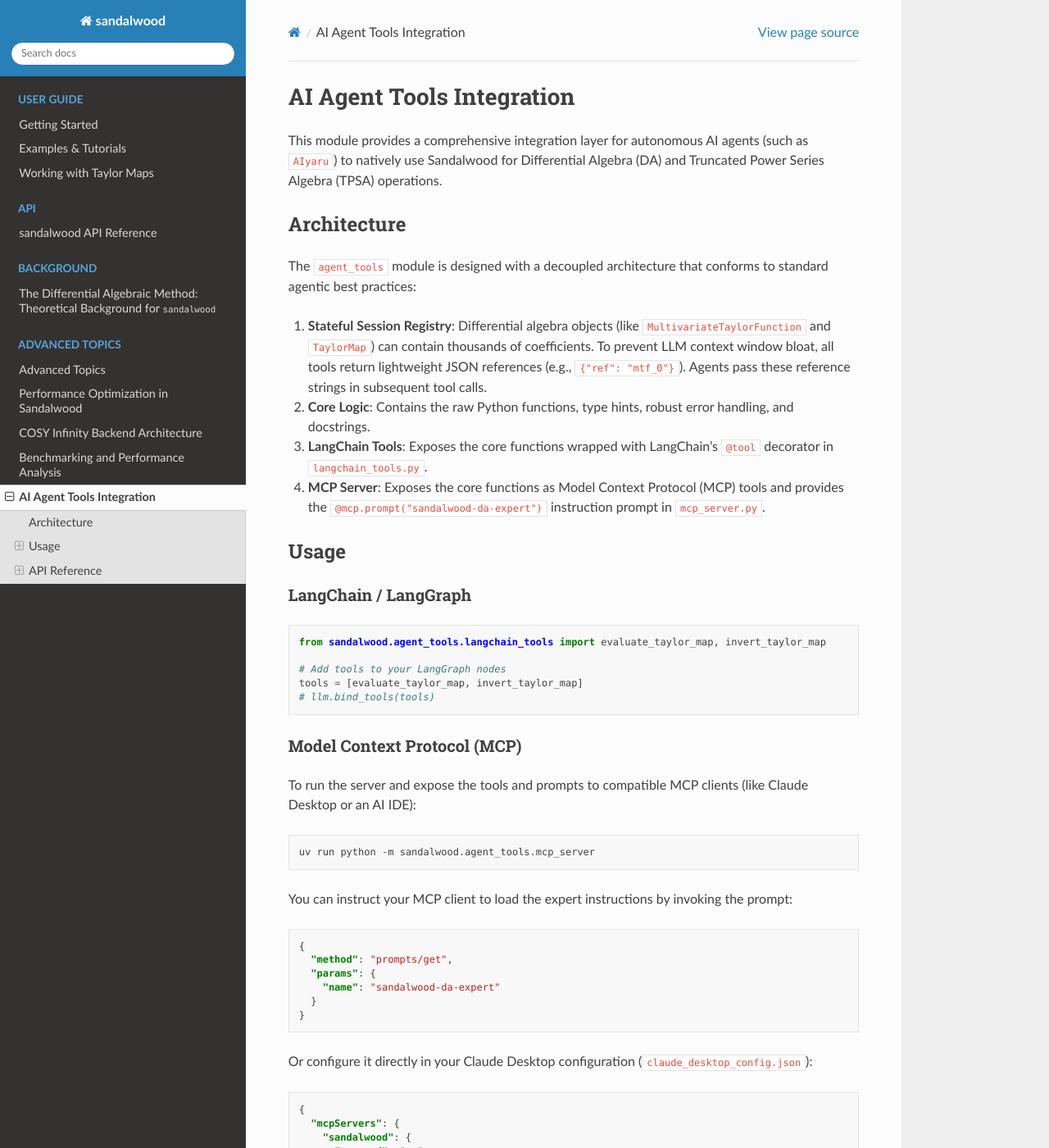
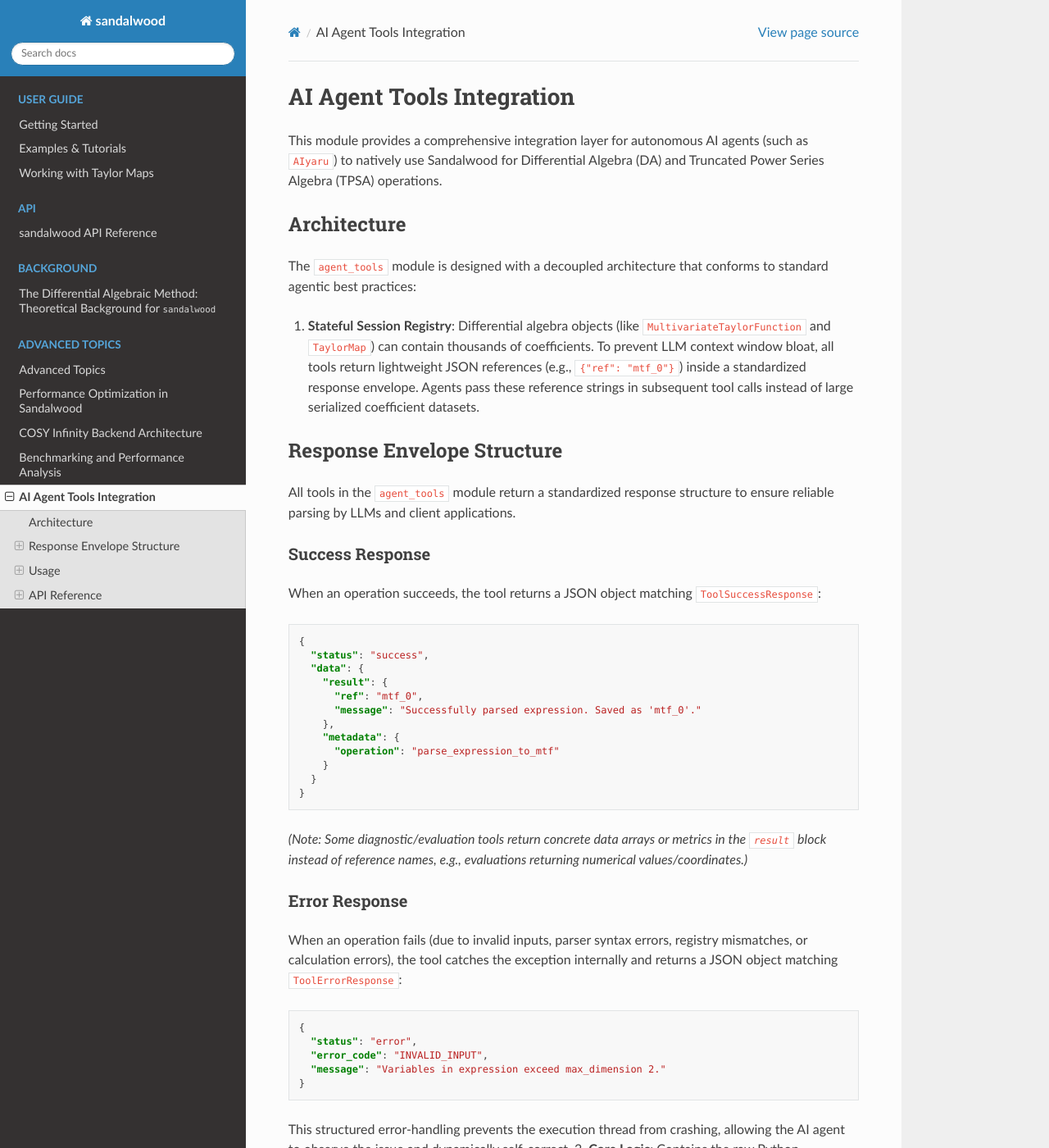
Before and after one commit to shashi-manikonda/sandalwood, a Sphinx documentation site: the page built from docs/agent_tools.md, in a window 1280 px wide and 1400 px high. Shown: the whole window at 82% size. Built offline with Sphinx 7.4.7 and the Read the Docs theme 3.1.0, drawn with Linux system fonts in a browser that asks for light colours; some of the changed text lies outside the part shown.

Commit message:
docs: document standardized tool response envelope structure

````diff
--- a/docs/agent_tools.md
+++ b/docs/agent_tools.md
@@ -6,7 +6,40 @@ This module provides a comprehensive integration layer for autonomous AI agents
 
 The `agent_tools` module is designed with a decoupled architecture that conforms to standard agentic best practices:
 
-1. **Stateful Session Registry**: Differential algebra objects (like `MultivariateTaylorFunction` and `TaylorMap`) can contain thousands of coefficients. To prevent LLM context window bloat, all tools return lightweight JSON references (e.g., `{"ref": "mtf_0"}`). Agents pass these reference strings in subsequent tool calls.
+1. **Stateful Session Registry**: Differential algebra objects (like `MultivariateTaylorFunction` and `TaylorMap`) can contain thousands of coefficients. To prevent LLM context window bloat, all tools return lightweight JSON references (e.g., `{"ref": "mtf_0"}`) inside a standardized response envelope. Agents pass these reference strings in subsequent tool calls instead of large serialized coefficient datasets.
+
+## Response Envelope Structure
+
+All tools in the `agent_tools` module return a standardized response structure to ensure reliable parsing by LLMs and client applications.
+
+### Success Response
+When an operation succeeds, the tool returns a JSON object matching `ToolSuccessResponse`:
+```json
+{
+  "status": "success",
+  "data": {
+    "result": {
+      "ref": "mtf_0",
+      "message": "Successfully parsed expression. Saved as 'mtf_0'."
+    },
+    "metadata": {
+      "operation": "parse_expression_to_mtf"
+    }
+  }
+}
+```
+*(Note: Some diagnostic/evaluation tools return concrete data arrays or metrics in the `result` block instead of reference names, e.g., evaluations returning numerical values/coordinates.)*
+
+### Error Response
+When an operation fails (due to invalid inputs, parser syntax errors, registry mismatches, or calculation errors), the tool catches the exception internally and returns a JSON object matching `ToolErrorResponse`:
+```json
+{
+  "status": "error",
+  "error_code": "INVALID_INPUT",
+  "message": "Variables in expression exceed max_dimension 2."
+}
+```
+This structured error-handling prevents the execution thread from crashing, allowing the AI agent to observe the issue and dynamically self-correct.
 2. **Core Logic**: Contains the raw Python functions, type hints, robust error handling, and docstrings.
 3. **LangChain Tools**: Exposes the core functions wrapped with LangChain's `@tool` decorator in `langchain_tools.py`.
 4. **MCP Server**: Exposes the core functions as Model Context Protocol (MCP) tools and provides the `@mcp.prompt("sandalwood-da-expert")` instruction prompt in `mcp_server.py`.
````
Also changed, not shown: README.md (+1 -1 lines), src/sandalwood/agent_tools/README.md.
